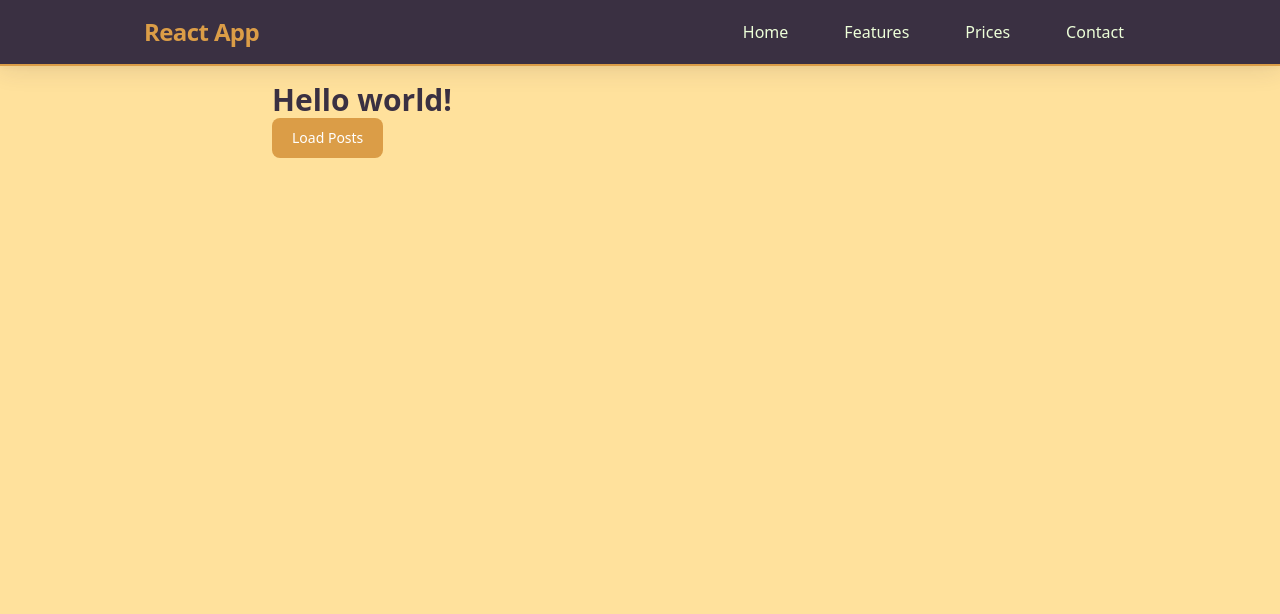
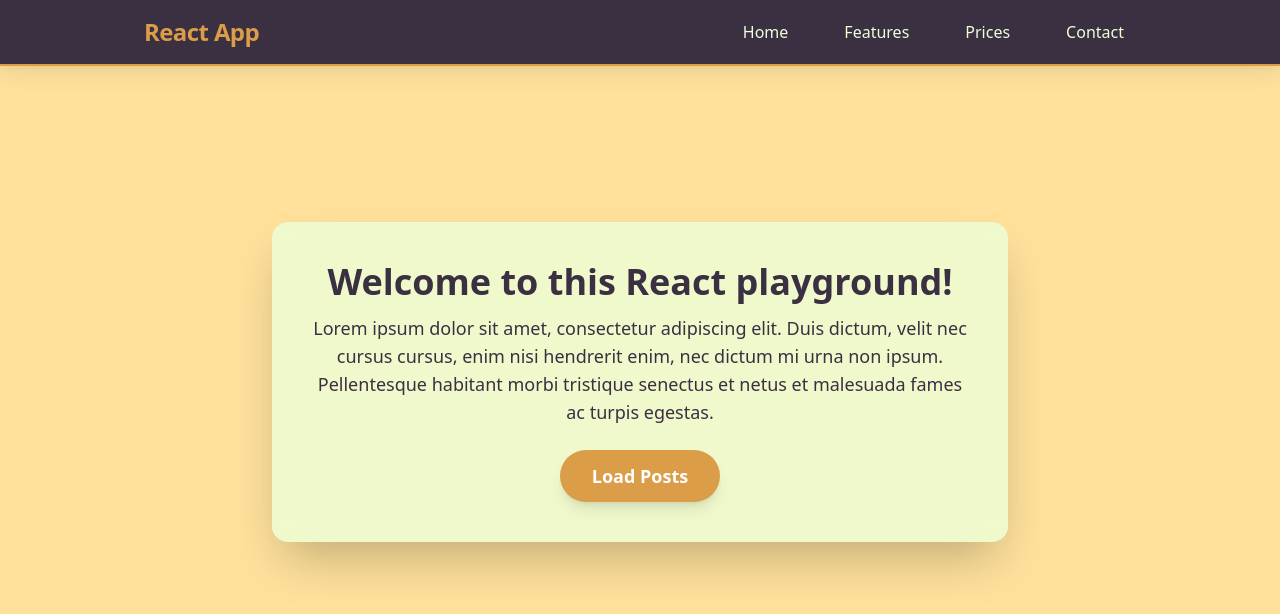
Before and after one commit to luesoad/react-app, a React (Vite) app: page / in a window 1280 px wide. Shown: the top 614 px of the page. Built offline with nearby package versions, Linux system fonts and the light colour scheme.

Commit message:
style card, add infinte scroll

```diff
--- a/src/components/Button.tsx
+++ b/src/components/Button.tsx
@@ -2,9 +2,17 @@ import React from 'react';
 import { ButtonProps } from '../types/Button';
 import LoadingSpinner from '../assets/icons/loading-spinner.svg';
 
+const BASE_BUTTON_CLASSES = `
+  font-bold px-8 py-3 rounded-full shadow-lg
+  text-lg transition-all duration-200
+  hover:scale-105
+  focus:outline-none
+  inline-flex items-center justify-center
+`;
+
 const VARIANT_CLASSES: Record<string, string> = {
     primary:
-        'bg-[color:var(--primary)] hover:bg-[color:var(--primary-dark)] focus:ring-4 focus:ring-[color:var(--primary)] text-white',
+        'bg-[color:var(--primary)] hover:bg-[color:var(--primary-dark)] focus:ring-4 focus:ring-[color:var(--primary-light)] text-white',
     secondary:
         'bg-[color:var(--secondary)] hover:bg-[color:var(--secondary-dark)] focus:ring-4 focus:ring-[color:var(--secondary)] text-white',
 };
@@ -25,8 +33,8 @@ const Button: React.FC<ButtonProps & { loadingText?: string }> = ({
         type={type}
         aria-busy={loading}
         className={`
+      ${BASE_BUTTON_CLASSES}
       ${VARIANT_CLASSES[variant] || VARIANT_CLASSES.primary}
-      focus:outline-none font-medium rounded-lg text-sm px-5 py-2.5 text-center me-2 inline-flex items-center
       ${loading ? 'opacity-50 cursor-not-allowed' : 'cursor-pointer'}
       ${className}
     `}
--- /dev/null
+++ b/src/components/Card.tsx
@@ -0,0 +1,40 @@
+import React from 'react';
+import { Post } from '../types/Post';
+import { Link } from 'react-router-dom';
+import Button from './Button';
+
+const Card: React.FC<Post & { image: string }> = ({ title, id, image }) => {
+    return (
+        <div
+            className="
+                w-full max-w-xs flex flex-col
+                bg-[color:var(--nyanza)]/90
+                rounded-2xl
+                shadow-lg
+                hover:shadow-2xl
+                transition-shadow duration-200
+                overflow-hidden
+                group
+                mx-auto
+            "
+        >
+            <img
+                src={image}
+                className="w-full h-48 object-cover group-hover:scale-105 transition-transform duration-200"
+                alt={title}
+            />
+            <div className="flex-1 flex flex-col justify-between p-4">
+                <p className="text-lg font-semibold text-[color:var(--dark-purple)] mb-4">
+                    {title}
+                </p>
+                <Button variant="secondary" onClick={() => { }}>
+                    <Link to={`/post/${id}`} className="block text-slate-50">
+                        More
+                    </Link>
+                </Button>
+            </div>
+        </div>
+    );
+};
+
+export default Card;
--- a/src/components/List.tsx
+++ b/src/components/List.tsx
@@ -1,11 +1,10 @@
-import React, { useState, useEffect } from 'react';
+import React, { useState, useEffect, useRef } from 'react';
 import axios from 'axios';
 import { Post } from '../types/Post';
-import ListItem from './ListItem';
+import ListItem from './Card';
 import Button from './Button';
 import useLoading from './../hooks/useLoading';
 import { postApiImageUrl, postApiUrl } from '../utils/constants';
-
 
 interface ListProps {
     showPosts: boolean;
@@ -16,6 +15,7 @@ const List: React.FC<ListProps> = ({ showPosts }) => {
     const [error, setError] = useState<string | null>(null);
     const [visibleCount, setVisibleCount] = useState(10);
     const { loading, executeWithLoading } = useLoading();
+    const loadMoreRef = useRef<HTMLDivElement | null>(null);
 
     useEffect(() => {
         if (showPosts) {
@@ -24,13 +24,13 @@ const List: React.FC<ListProps> = ({ showPosts }) => {
             setPosts([]);
             setVisibleCount(10);
         }
+        // eslint-disable-next-line
     }, [showPosts]);
 
     const fetchPosts = async () => {
         setError(null);
         try {
             const response = await axios.get<Post[]>(`${postApiUrl}`);
-
             const postsWithImages = response.data.map((post) => ({
                 ...post,
                 image: `${postApiImageUrl}${post.id}`,
@@ -41,6 +41,7 @@ const List: React.FC<ListProps> = ({ showPosts }) => {
         }
     };
 
+    // Funktion zum Laden weiterer Cards
     const loadMorePosts = async () => {
         return new Promise<void>((resolve) => {
             setVisibleCount(prevCount => {
@@ -51,26 +52,63 @@ const List: React.FC<ListProps> = ({ showPosts }) => {
         });
     };
 
-    if (loading) return <div>Loading...</div>;
-    if (error) return <div>{error}</div>;
+    // Intersection Observer für Auto-Loading beim Scrollen
+    useEffect(() => {
+        if (!showPosts) return;
+
+        const observer = new window.IntersectionObserver(
+            (entries) => {
+                if (entries[0].isIntersecting && visibleCount < posts.length && !loading) {
+                    executeWithLoading(loadMorePosts);
+                }
+            },
+            {
+                root: null,
+                rootMargin: '0px',
+                threshold: 1.0,
+            }
+        );
+
+        if (loadMoreRef.current) {
+            observer.observe(loadMoreRef.current);
+        }
+
+        return () => {
+            if (loadMoreRef.current) {
+                observer.unobserve(loadMoreRef.current);
+            }
+        };
+        // eslint-disable-next-line
+    }, [visibleCount, posts.length, loading, showPosts]);
+
+    if (loading && visibleCount === 10)
+        return (
+            <div className="flex justify-center items-center py-8">
+                <span className="text-lg text-[color:var(--primary)] font-semibold animate-pulse">Loading...</span>
+            </div>
+        );
+    if (error)
+        return (
+            <div className="flex justify-center items-center py-8">
+                <span className="text-lg text-red-600 font-semibold">{error}</span>
+            </div>
+        );
 
     return (
-        <div className='mt-4'>
+        <div className="mt-8">
             {showPosts && (
                 <>
-                    <div className="grid grid-cols-1 sm:grid-cols-2 gap-4">
+                    <div className="grid grid-cols-1 sm:grid-cols-2 xl:grid-cols-3 gap-8">
                         {posts.slice(0, visibleCount).map(post => (
                             <ListItem key={post.id} {...post} image={post.image} />
                         ))}
                     </div>
                     {visibleCount < posts.length && (
-                        <Button
-                            onClick={() => executeWithLoading(loadMorePosts)}
-                            variant="primary"
-                            loading={loading}
-                        >
-                            Load More
-                        </Button>
+                        <div ref={loadMoreRef} className="flex justify-center mt-8">
+                            <Button variant="primary" loading={loading}>
+                                Loading more...
+                            </Button>
+                        </div>
                     )}
                 </>
             )}
--- a/src/components/ListItem.tsx
+++ /dev/null
@@ -1,22 +0,0 @@
-import React from 'react';
-import { Post } from '../types/Post';
-import { Link } from 'react-router-dom';
-import Button from './Button';
-
-const ListItem: React.FC<Post & { image: string }> = ({ title, id, image }) => {
-    return (
-        <div className="w-full max-w-xs overflow-hidden border border-slate-200 bg-white shadow-lg shadow-slate-950/5">
-            <img src={image} className='w-full h-48 object-cover' alt={title} />
-            <p className='m-4'> {title}</p>
-            <div className='w-full rounded px-3 pb-3 pt-1.5'>
-                <Button variant="secondary" onClick={() => { }}>
-                    <Link to={`/post/${id}`} className="block text-slate-50">
-                        More
-                    </Link>
-                </Button>
-            </div>
-        </div>
-    );
-};
-
-export default ListItem;
--- a/src/pages/Home.tsx
+++ b/src/pages/Home.tsx
@@ -6,6 +6,7 @@ import useLoading from './../hooks/useLoading';
 const Home: React.FC = () => {
     const [showPosts, setShowPosts] = useState(false);
     const { loading, executeWithLoading } = useLoading();
+
     const handleButtonClick = () => {
         executeWithLoading(async () => {
             await new Promise(resolve => setTimeout(resolve, 500));
@@ -14,17 +15,39 @@ const Home: React.FC = () => {
     };
 
     return (
-        <div className="max-w-screen-md mx-auto px-4 mt-4">
-            <h1 className="text-3xl font-bold">Hello world!</h1>
+        <div className="max-w-screen-md mx-auto px-4 mt-10 bg-[color:var(--peach-yellow)] min-h-[80vh] flex flex-col justify-center">
+            {/* Hero/Intro Card */}
+            <div
+                className="
+          bg-[color:var(--nyanza)]/80
+          rounded-2xl
+          shadow-2xl
+          p-10
+          flex flex-col items-center mb-8
+          backdrop-blur-sm
+        "
+            >
+                <h1 className="text-4xl font-extrabold text-[color:var(--dark-purple)] mb-3 text-center">
+                    Welcome to this React playground!
+                </h1>
+                <p className="text-lg text-[color:var(--tw-prose-body)] mb-6 text-center max-w-2xl">
+                    Lorem ipsum dolor sit amet, consectetur adipiscing elit. Duis dictum, velit nec cursus cursus,
+                    enim nisi hendrerit enim, nec dictum mi urna non ipsum. Pellentesque habitant morbi tristique
+                    senectus et netus et malesuada fames ac turpis egestas.
+                </p>
                 <Button
                     onClick={handleButtonClick}
                     variant="primary"
-                className="font-bold py-2 px-4 rounded-full cursor-pointer"
                     loading={loading}
                 >
                     {showPosts ? 'Hide Posts' : 'Load Posts'}
                 </Button>
+            </div>
+
+            {/* Posts List */}
+            <div className="mt-6">
                 <List showPosts={showPosts} />
+            </div>
         </div>
     );
 };
--- a/src/types/Button.ts
+++ b/src/types/Button.ts
@@ -1,6 +1,6 @@
 export interface ButtonProps
   extends React.ButtonHTMLAttributes<HTMLButtonElement> {
-  onClick: () => void;
+  onClick?: (e: React.MouseEvent<HTMLButtonElement>) => void;
   variant?: "primary" | "secondary";
   className?: string;
   loading?: boolean;
```
Lines whose indentation alone changed are shown as unchanged.
